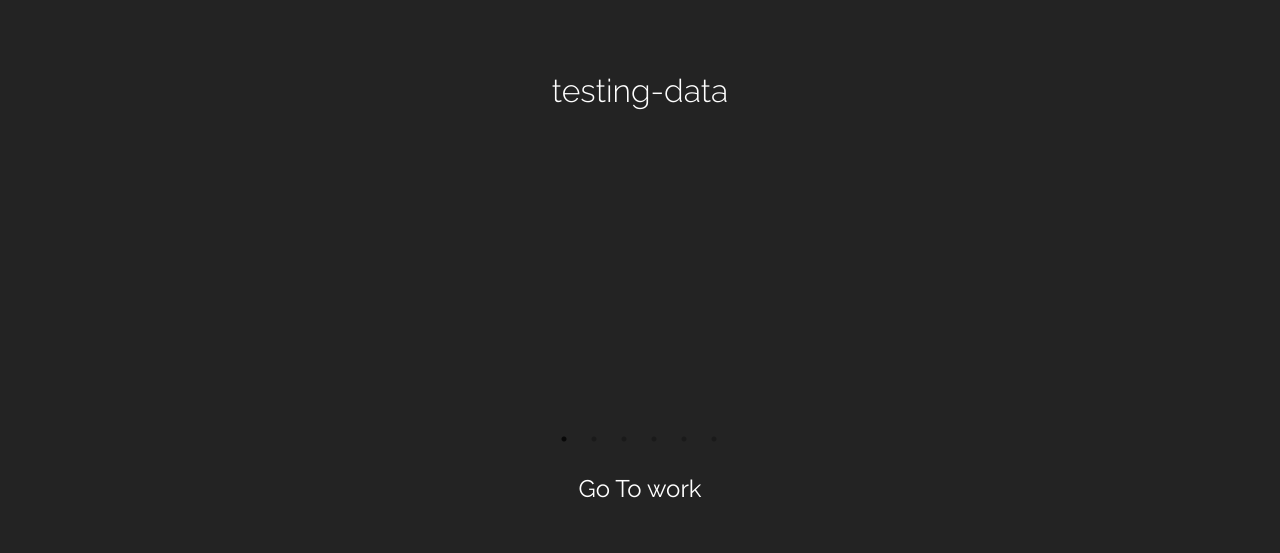
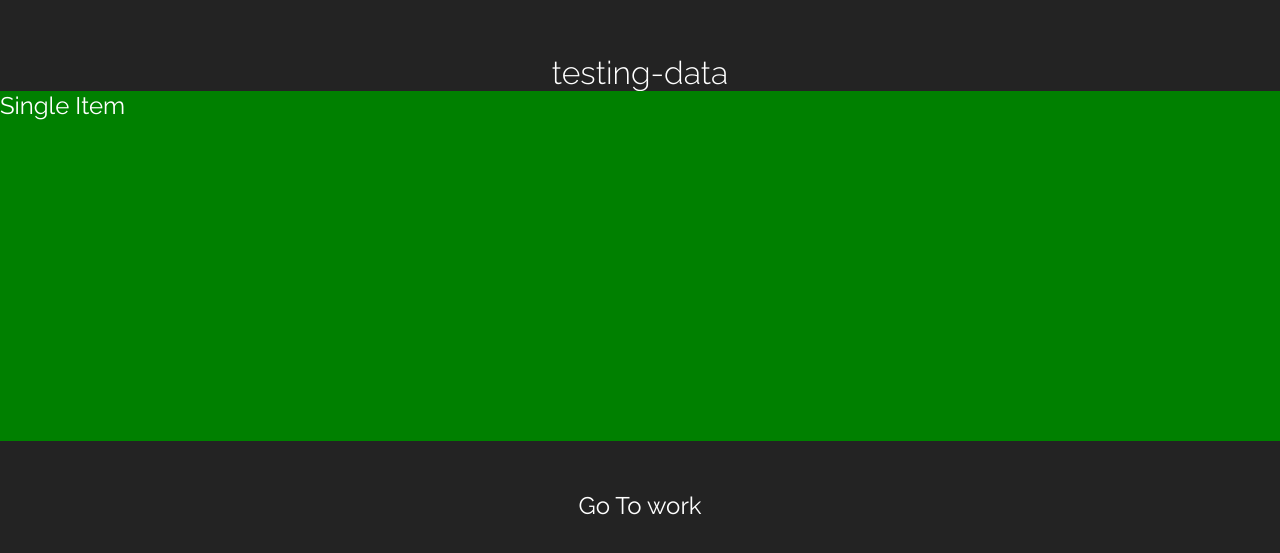
Before and after one commit to MiguelGarcia95/portfolio_482, a React (Create React App) app: page /work/testing-data in a window 1280 px wide. Shown: the part 113-666 px from the top of the page. Built offline with nearby package versions, Linux system fonts and the light colour scheme.

Commit message:
set up work page

```diff
--- a/src/components/layout/ProjectSlider.jsx
+++ b/src/components/layout/ProjectSlider.jsx
@@ -3,17 +3,17 @@ import Slider from "react-slick";
 
 const ProjectSlider = () => {
   const settings = {
-    dots: true,
+    dots: false,
     infinite: true,
     speed: 500,
     slidesToShow: 1,
     slidesToScroll: 1
   };
   return (
-    <div>
+    <section className='project_slider'>
       <h2> Single Item</h2>
-      <Slider {...settings}>
-        <div>
+      {/* <Slider {...settings}>
+        <div style={{background: 'red',}}>
           <h3>1</h3>
         </div>
         <div>
@@ -31,8 +31,8 @@ const ProjectSlider = () => {
         <div>
           <h3>6</h3>
         </div>
-      </Slider>
-    </div>
+      </Slider> */}
+    </section>
   );
 }
 
--- a/src/index.less
+++ b/src/index.less
@@ -92,6 +92,13 @@ body {
 
 @bgColor: #232323;
 
+.show_work {
+  .project_slider {
+    width: 100%; height: 350px;
+    background-color: green;
+  }
+}
+
 .app {
   background-color: @bgColor;
 }
```
Also changed, not shown: src/index.css (+1 -1 lines).
